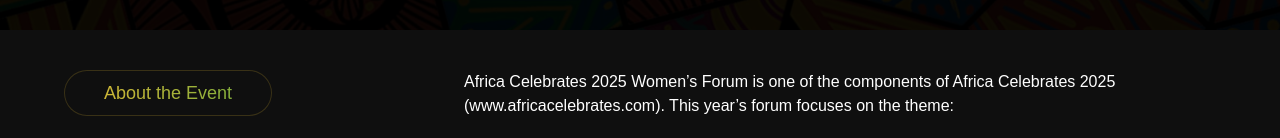
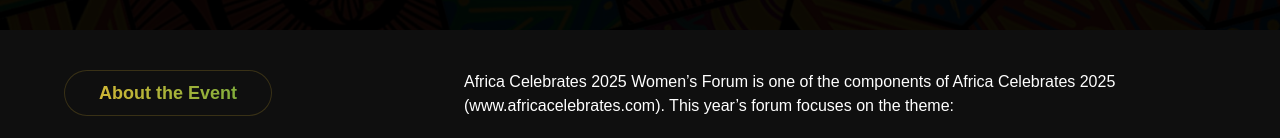
Before and after one commit to kid-us/Africacelebrates, a React (Vite) app: page / in a window 1280 px wide. Shown: the part 770-908 px from the top of the page. Built offline with nearby package versions, Linux system fonts and the light colour scheme; a web font is replaced by a local one.

Commit message:
Bold font for title

```diff
--- a/src/components/SectionTitle.tsx
+++ b/src/components/SectionTitle.tsx
@@ -1,9 +1,6 @@
 const SectionTitle = ({ label }: { label: string }) => {
   return (
-    <p
-      className="border border-primary/20 rounded-full px-4 py-2 w-52 text-center bg-secondary/8 mb-10 mx-5 lg:mx-0
-      bg-gradient-to-r from-primary to-secondary text-transparent bg-clip-text text-lg"
-    >
+    <p className="border border-primary/20 rounded-full px-4 py-2 w-52 text-center bg-secondary/8 mb-10 mx-5 lg:mx-0 font-semibold bg-gradient-to-r from-primary to-secondary text-transparent bg-clip-text text-lg">
       {label}
     </p>
   );
```
